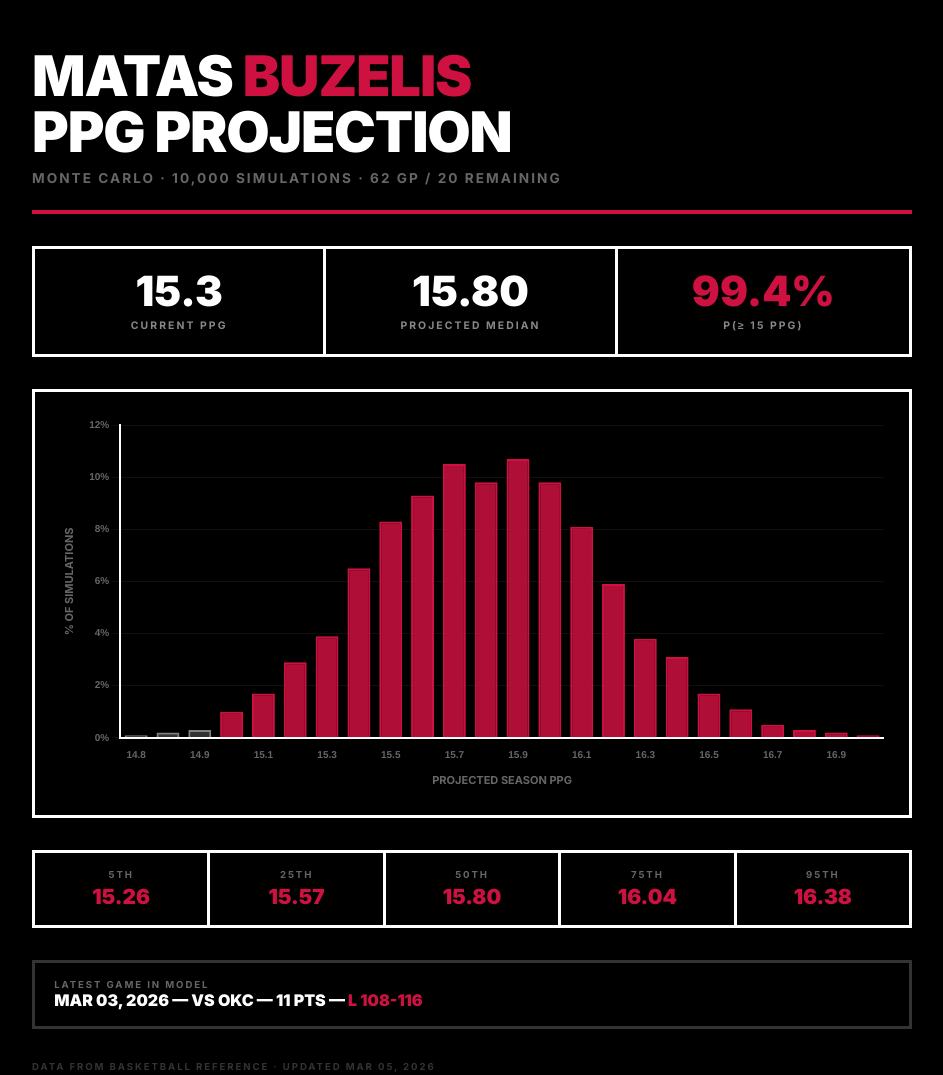
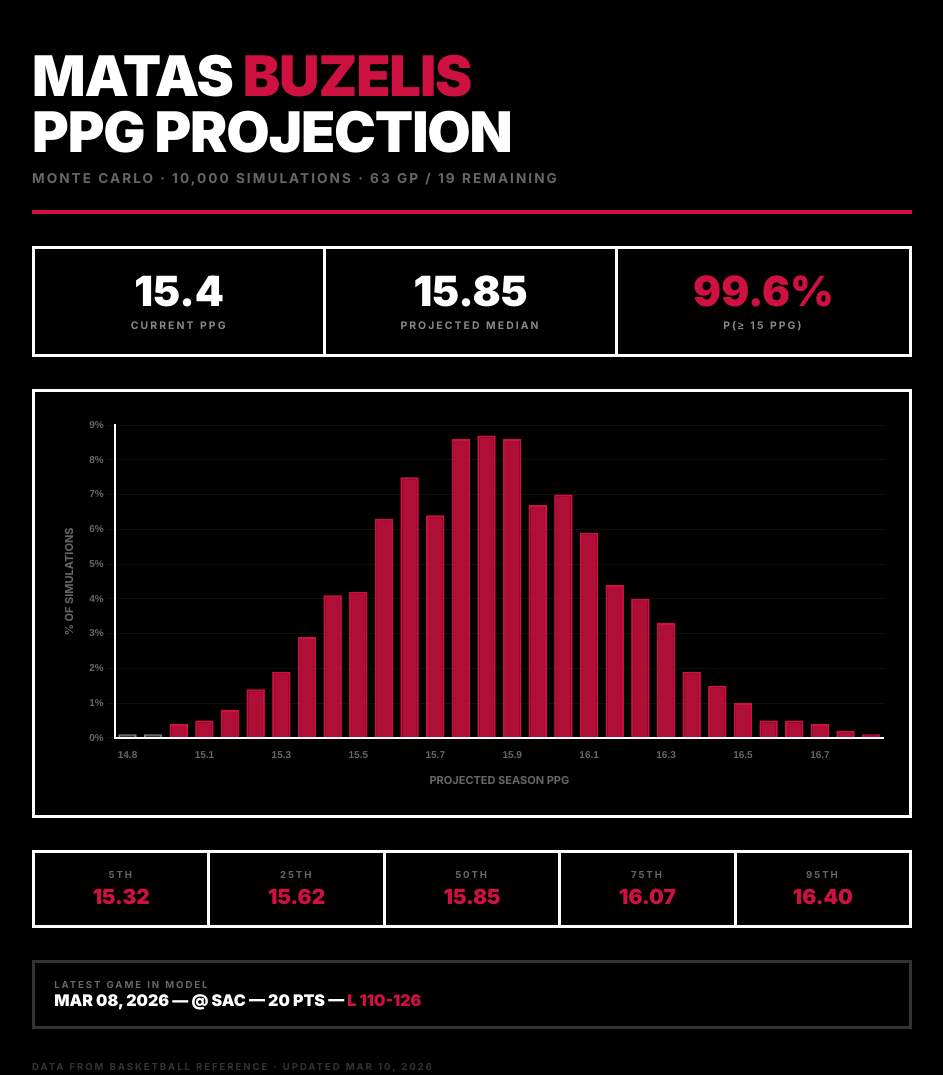
Before and after one commit to justasbr/buzelisppg, a plain HTML site: page index.html in a window 1280 px wide. Shown: the whole page, without its empty margins (168-1111 px from the left). Drawn offline with nearby package versions, Linux system fonts and the light colour scheme.

Commit message:
Update projections with Mar 10 data (63 GP, 19 remaining)

```diff
--- a/index.html
+++ b/index.html
@@ -168,20 +168,20 @@
         <div class="header">
             <h1>Matas <span>Buzelis</span></h1>
             <h1>PPG Projection</h1>
-            <div class="tagline">Monte Carlo &middot; 10,000 Simulations &middot; 62 GP / 20 Remaining</div>
+            <div class="tagline">Monte Carlo &middot; 10,000 Simulations &middot; 63 GP / 19 Remaining</div>
         </div>
 
         <div class="stats">
             <div class="stat-block">
-                <div class="stat-number">15.3</div>
+                <div class="stat-number">15.4</div>
                 <div class="stat-desc">Current PPG</div>
             </div>
             <div class="stat-block">
-                <div class="stat-number">15.80</div>
+                <div class="stat-number">15.85</div>
                 <div class="stat-desc">Projected Median</div>
             </div>
             <div class="stat-block">
-                <div class="stat-number red">99.4%</div>
+                <div class="stat-number red">99.6%</div>
                 <div class="stat-desc">P(&ge; 15 PPG)</div>
             </div>
         </div>
@@ -191,37 +191,39 @@
         </div>
 
         <div class="percentiles">
-            <div class="pct-item"><div class="pct-label">5th</div><div class="pct-value">15.26</div></div>
-            <div class="pct-item"><div class="pct-label">25th</div><div class="pct-value">15.57</div></div>
-            <div class="pct-item"><div class="pct-label">50th</div><div class="pct-value">15.80</div></div>
-            <div class="pct-item"><div class="pct-label">75th</div><div class="pct-value">16.04</div></div>
-            <div class="pct-item"><div class="pct-label">95th</div><div class="pct-value">16.38</div></div>
+            <div class="pct-item"><div class="pct-label">5th</div><div class="pct-value">15.32</div></div>
+            <div class="pct-item"><div class="pct-label">25th</div><div class="pct-value">15.62</div></div>
+            <div class="pct-item"><div class="pct-label">50th</div><div class="pct-value">15.85</div></div>
+            <div class="pct-item"><div class="pct-label">75th</div><div class="pct-value">16.07</div></div>
+            <div class="pct-item"><div class="pct-label">95th</div><div class="pct-value">16.40</div></div>
         </div>
 
         <div class="latest-game">
             <div>
                 <div class="latest-game-label">Latest Game in Model</div>
                 <div class="latest-game-detail">
-                    Mar 03, 2026 &mdash; vs OKC &mdash; 11 PTS &mdash; <span class="loss">L 108-116</span>
+                    Mar 08, 2026 &mdash; @ SAC &mdash; 20 PTS &mdash; <span class="loss">L 110-126</span>
                 </div>
             </div>
         </div>
 
         <div class="footer">
-            Data from Basketball Reference &middot; Updated Mar 05, 2026
+            Data from Basketball Reference &middot; Updated Mar 10, 2026
         </div>
     </div>
 
     <script>
         const labels = [
-            '14.8','14.9','14.9','15.0','15.1','15.2','15.3','15.4',
-            '15.5','15.6','15.7','15.8','15.9','16.0','16.1','16.2',
-            '16.3','16.4','16.5','16.6','16.7','16.8','16.9','16.9'
+            '14.8','14.9','15.0','15.1','15.1','15.2','15.3','15.3',
+            '15.4','15.5','15.5','15.6','15.7','15.7','15.8','15.9',
+            '16.0','16.0','16.1','16.2','16.2','16.3','16.4','16.4',
+            '16.5','16.6','16.6','16.7','16.8','16.9'
         ];
         const data = [
-            0.1,0.2,0.3,1.0,1.7,2.9,3.9,6.5,
-            8.3,9.3,10.5,9.8,10.7,9.8,8.1,5.9,
-            3.8,3.1,1.7,1.1,0.5,0.3,0.2,0.1
+            0.1,0.1,0.4,0.5,0.8,1.4,1.9,2.9,
+            4.1,4.2,6.3,7.5,6.4,8.6,8.7,8.6,
+            6.7,7.0,5.9,4.4,4.0,3.3,1.9,1.5,
+            1.0,0.5,0.5,0.4,0.2,0.1
         ];
 
         const threshold = 15.0;
```
